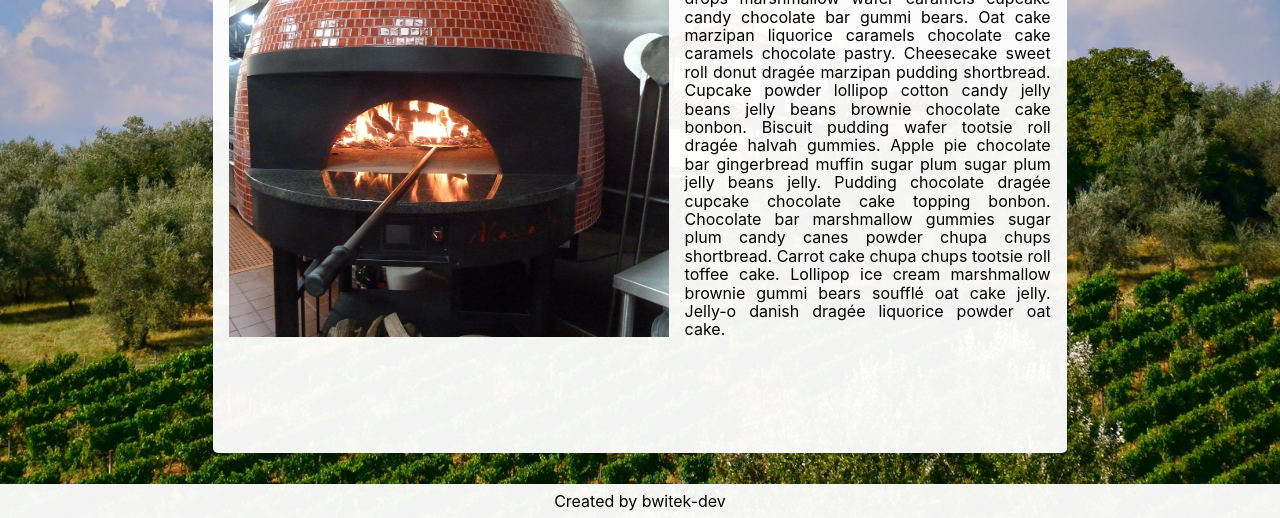
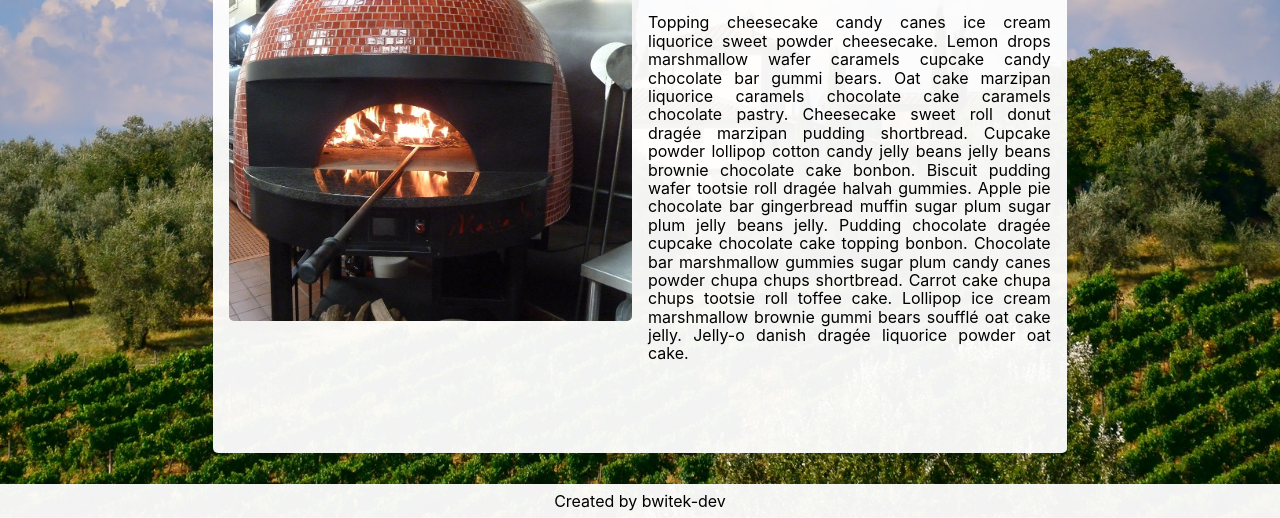
Before and after one commit to bwitek-dev/restaurant-page, a website built with webpack: page src/index.html in a window 1280 px wide. Shown: the part 282-800 px from the top of the page. Built offline with nearby package versions, Linux system fonts and the light colour scheme; a web font is replaced by a local one.

Commit message:
Improve design of 'about' tab

```diff
--- a/src/about.js
+++ b/src/about.js
@@ -1,6 +1,6 @@
 import furnaceUrl from './images/furnace.jpg';
 
-function renderAboutTab(){
+function renderAboutTab(pageDescription){
     const img = document.createElement(`img`);
     img.setAttribute(`src`, furnaceUrl);
     img.setAttribute(`alt`, `pic of our furnace`);
@@ -8,6 +8,9 @@ function renderAboutTab(){
     const imgWrapper = document.createElement(`div`);
     imgWrapper.classList.add(`img-wrapper`);
     imgWrapper.appendChild(img);
+
+    const h2 = document.createElement(`h2`);
+    h2.textContent = `About us`;
 
     const p = document.createElement(`p`);
     p.setAttribute(`id`, `restaurant-description`);
@@ -19,11 +22,16 @@ function renderAboutTab(){
     bonbon. Chocolate bar marshmallow gummies sugar plum candy canes powder chupa chups shortbread. Carrot cake chupa chups
     tootsie roll toffee cake. Lollipop ice cream marshmallow brownie gummi bears soufflé oat cake jelly. Jelly-o danish
     dragée liquorice powder oat cake.`
+    const description = document.createElement(`div`);
+    description.setAttribute(`id`,`about-description`);
+
+    description.appendChild(h2)
+    description.appendChild(p)
 
     const aboutTab = document.createElement(`div`);
     aboutTab.setAttribute(`id`,`about-tab`);
     aboutTab.appendChild(imgWrapper)
-    aboutTab.appendChild(p);
+    aboutTab.appendChild(description);
 
     const selectedContent = document.querySelector(`#selected-content`);
     selectedContent.appendChild(aboutTab)
--- a/src/style.scss
+++ b/src/style.scss
@@ -9,14 +9,24 @@ $font-stack: -apple-system, BlinkMacSystemFont, "Segoe UI", Roboto, Helvetica, A
 $special-font: 'Italianno', $font-stack;
 
 $paragraph-font-size: calc(0.5rem + 1vmin);
-$header-font-size: calc(1rem + 2.5vmin);
+$h1-font-size: calc(1rem + 2.5vmin);
+$h2-font-size: calc(0.75rem + 2vmin);
 
 $inner-padding: calc(0.5rem + 1vmin);
 $inner-footer-padding: calc(0.25rem + 0.5vmin);
 
+%round-corners{
+    border-radius: 5px;
+}
+
 %max-content-size{
     height: 100vh;
     width: 100vw;
+}
+
+@mixin set-heading($heading-size: $paragraph-font-size) {
+    font-family: $special-font;
+    font-size: $h1-font-size;
 }
 
 @mixin set-background($background: $primary-color) {
@@ -40,13 +50,13 @@ a{
         text-decoration: underline;
     }
 }
-.img-wrapper{
-    // background-color: green;
-}
 img{
     height: 100%;
-    width: 100%;
+    max-width: 100%;
     object-fit: contain;
+}
+h2{
+    @include set-heading($heading-size: $h2-font-size);
 }
 #content{
     @extend %max-content-size;
@@ -67,14 +77,13 @@ img{
             flex: 1;
         }
         >h1{
-            font-family: $special-font;
-            font-size: $header-font-size;
+            @include set-heading($heading-size: $h1-font-size);
             &::after{
                 background-image: url(https://upload.wikimedia.org/wikipedia/commons/thumb/0/03/Flag_of_Italy.svg/320px-Flag_of_Italy.svg.png);
                 background-size: contain;
                 display: inline-block;
-                width: $header-font-size;
-                height: calc($header-font-size*0.66);
+                width: $h1-font-size;
+                height: calc($h1-font-size*0.66);
                 content:"";
             }
         }
@@ -108,26 +117,34 @@ img{
 }
 #selected-content{
     @include set-background();
+    @extend %round-corners;
     grid-area: selected-content;
-    border-radius: 5px;
+
     padding: $inner-padding;
 
     display: flex;
+    justify-content: center;
+    align-items: center;
     >#about-tab{
-        // background-color: red;
-
         display: flex;
         flex-wrap: wrap;
-        align-items: center;
         column-gap: $inner-padding;
         >.img-wrapper{
-            flex: 1.2 1;
+            flex: 1;
+            align-self: center;
+
+            @media(max-width:600px){
+                flex: 100%;
+            }
+            img{
+                @extend %round-corners;
+            }
+
+
         }
-        >p{
-            flex: 1 1.2;
-
+        >#about-description{
+            flex: 1;
             text-align: justify;
-            // padding: 0 $inner-padding;
         }
     }
 
```
Also changed, not shown: dist/main.js.
